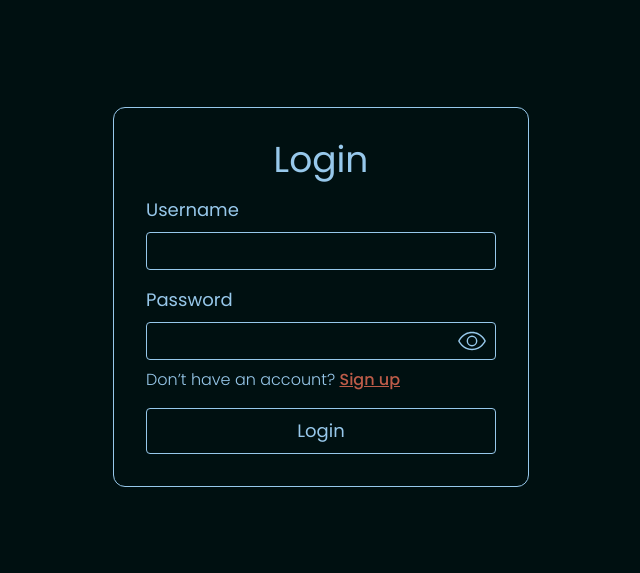
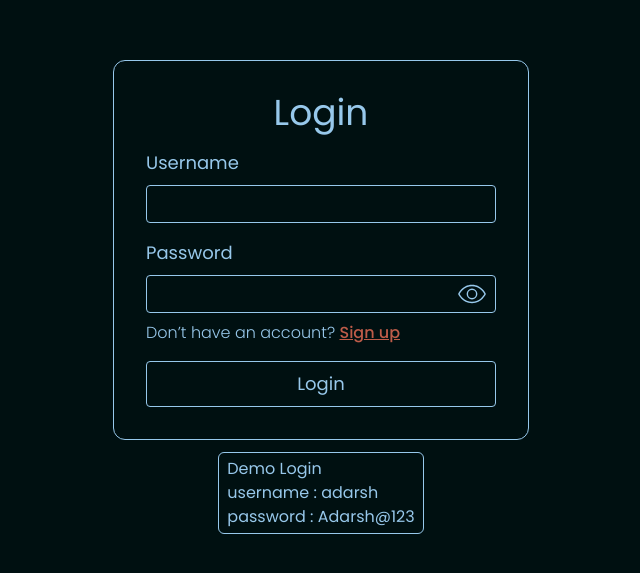
Before and after one commit to Awarth/Youtube, a React (Vite) app in the folder Frontend/: page /profile/login in a window 1280 px wide. Shown: the part 103-676 px from the top of the page, without its empty margins (319-959 px from the left). Built offline with nearby package versions, Linux system fonts and the light colour scheme.

Commit message:
added demo login details to the login page

```diff
--- a/Frontend/src/pages/LoginPage.jsx
+++ b/Frontend/src/pages/LoginPage.jsx
@@ -64,7 +64,7 @@ function Login() {
   };
 
   return (
-    <div className="flex justify-center items-center w-full h-screen">
+    <div className="flex flex-col justify-center items-center w-full h-screen gap-3">
       <div className="max-w-[26rem] w-full border border-[#97C8EB] rounded-xl flex flex-col p-8 bg-[#001011] text-[#97C8EB]">
         <h2 className="text-4xl text-center mb-4">Login</h2>
         <form onSubmit={handleLogin} className="flex flex-col w-full text-lg">
@@ -91,7 +91,10 @@ function Login() {
               className=" w-full bg-transparent px-2 py-1 outline-none font-light"
               required
             />
-            <p onClick={() => setText(!text)} className="text-3xl px-2 cursor-pointer">
+            <p
+              onClick={() => setText(!text)}
+              className="text-3xl px-2 cursor-pointer"
+            >
               {text ? <PiEyeSlash /> : <PiEyeLight />}
             </p>
           </div>
@@ -115,6 +118,11 @@ function Login() {
           </div>
         </form>
       </div>
+      <div className="max-w-[26rem] w- border border-[#97C8EB] py-1 px-2 text-[#97C8EB] rounded-md">
+        <h2>Demo Login</h2>
+        <p>username : adarsh</p>
+        <p>password : Adarsh@123</p>
+      </div>
     </div>
   );
 }
```
